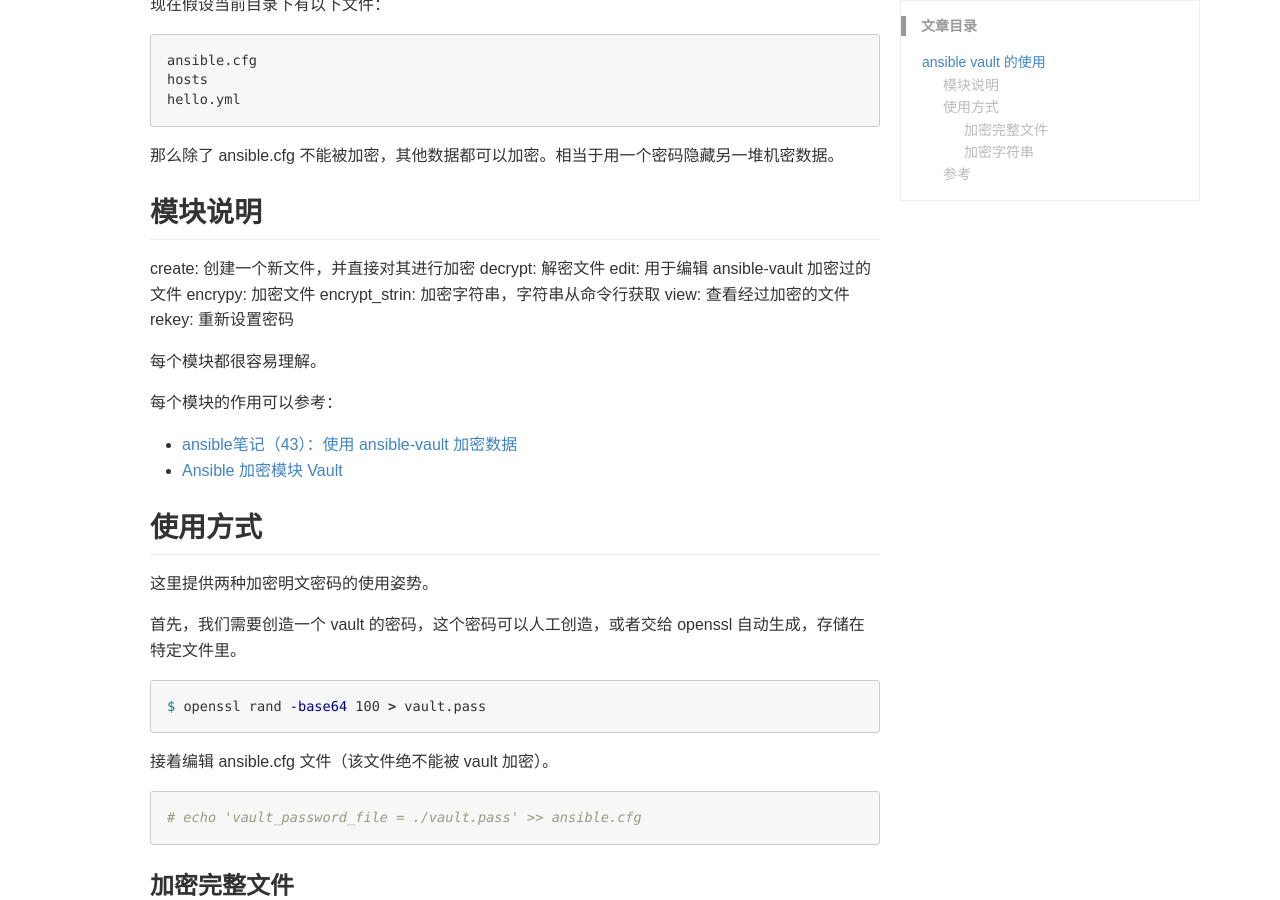
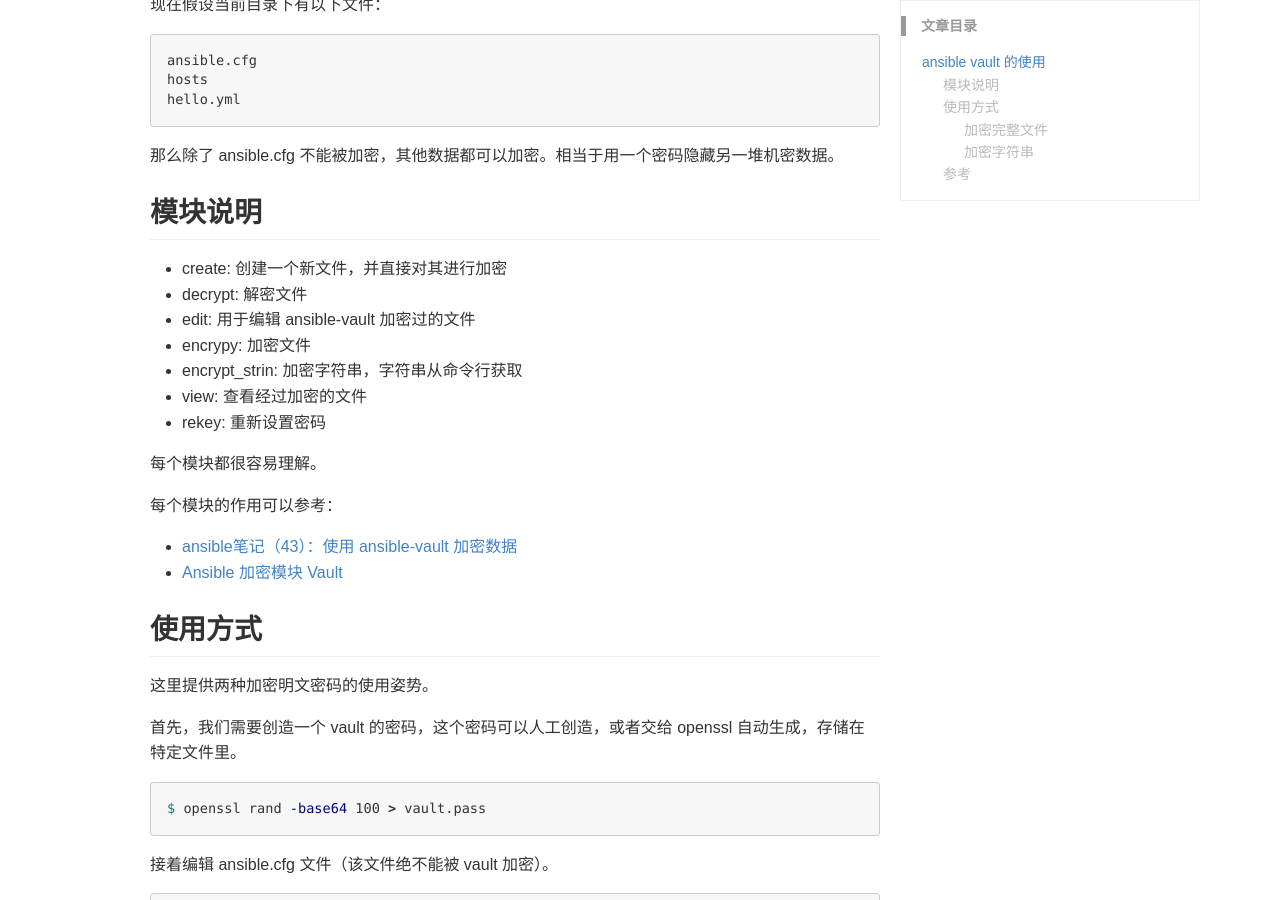
Before and after one commit to halysl/halysl.github.io, a Jekyll site: the page built from _posts/2020-03-13-ansible vault的使用.md, in a window 1280 px wide and 900 px high, scrolled down 408 px. Built offline with Jekyll 4.4.1, drawn with Linux system fonts in a browser that asks for light colours.

Commit message:
修改部分不足

```diff
--- a/_posts/2020-03-13-ansible vault的使用.md
+++ b/_posts/2020-03-13-ansible vault的使用.md
@@ -24,13 +24,13 @@ hello.yml
 
 ## 模块说明
 
-create: 创建一个新文件，并直接对其进行加密
-decrypt: 解密文件
-edit: 用于编辑 ansible-vault 加密过的文件
-encrypy: 加密文件
-encrypt_strin: 加密字符串，字符串从命令行获取
-view: 查看经过加密的文件
-rekey: 重新设置密码
+- create: 创建一个新文件，并直接对其进行加密
+- decrypt: 解密文件
+- edit: 用于编辑 ansible-vault 加密过的文件
+- encrypy: 加密文件
+- encrypt_strin: 加密字符串，字符串从命令行获取
+- view: 查看经过加密的文件
+- rekey: 重新设置密码
 
 每个模块都很容易理解。
 
```
Also changed, not shown: _posts/2020-03-31-Linux 磁盘相关操作.md (+8 -0 lines).
